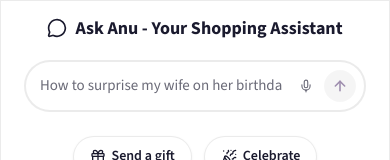
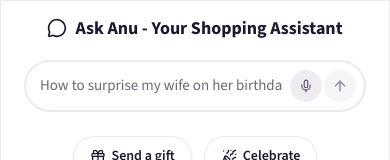
Before and after one commit to pasindu-jayasena/KaprukaAgentChallenge, a Next.js app: page / in a window 390 px wide. Shown: the part 140-300 px from the top of the page. Built offline with nearby package versions, Linux system fonts and the light colour scheme.

Commit message:
Harden mobile input controls

```diff
--- a/app/globals.css
+++ b/app/globals.css
@@ -1051,12 +1051,22 @@ html[lang='ta'] body { font-family: var(--font-noto-tamil), var(--font-source-sa
     visibility: visible !important;
     opacity: 1 !important;
     flex: 0 0 2rem;
-    color: var(--text-muted);
-    background: transparent;
+    color: #5f4b75 !important;
+    background: rgba(64, 31, 96, 0.08) !important;
+    border-radius: 999px;
+    position: relative;
+    z-index: 3;
   }
 
   .home-input-wrap .input-actions button[aria-label='Send'] {
     flex: 0 0 2rem;
+    position: relative;
+    z-index: 3;
+  }
+
+  [data-theme='dark'] .home-input-wrap .input-actions button[aria-label='Voice input'] {
+    color: rgba(255, 255, 255, 0.82) !important;
+    background: rgba(255, 255, 255, 0.1) !important;
   }
 }
 
@@ -1074,9 +1084,23 @@ html[lang='ta'] body { font-family: var(--font-noto-tamil), var(--font-source-sa
     color: var(--text-primary);
   }
 
-  .input-send-btn:hover:not(:disabled) {
+  .input-send-btn:hover:not(:disabled),
+  .input-send-btn:focus:not(:disabled) {
     background: #FCE22A;
     box-shadow: 0 2px 8px rgba(252, 226, 42, 0.3);
+    transform: none;
+  }
+
+  .home-input-wrap .input-actions button[aria-label='Voice input']:hover,
+  .home-input-wrap .input-actions button[aria-label='Voice input']:focus {
+    color: #5f4b75 !important;
+    background: rgba(64, 31, 96, 0.08) !important;
+  }
+
+  [data-theme='dark'] .home-input-wrap .input-actions button[aria-label='Voice input']:hover,
+  [data-theme='dark'] .home-input-wrap .input-actions button[aria-label='Voice input']:focus {
+    color: rgba(255, 255, 255, 0.82) !important;
+    background: rgba(255, 255, 255, 0.1) !important;
   }
 
   .kap-nav-icon:hover,
--- a/lib/i18n/en.ts
+++ b/lib/i18n/en.ts
@@ -38,7 +38,7 @@ const en = {
     title: 'Anu - Kapruka shopping assistant',
     openingHeadline: 'What would you like Anu to handle today?',
     openingSub: 'Your way to the perfect find on Kapruka.',
-    openingPlaceholder: 'How to surprise my wife on her birthday?',
+    openingPlaceholder: 'How to surprise my wife on her birthday',
     headline: 'What can I help you find today?',
     subhead: 'Groceries, gifts, electronics, fashion - tell me what you need.',
     placeholder: 'Ask, refine, or tell me what changed…',
--- a/lib/i18n/si.ts
+++ b/lib/i18n/si.ts
@@ -40,7 +40,7 @@ const si = {
     title: 'Anu · Kapruka concierge',
     openingHeadline: 'අද Anu ඔබ වෙනුවෙන් මොනවද කරන්නේ?',
     openingSub: 'Kapruka එකේ හොඳම දේට ඔබේ මාර්ගය.',
-    openingPlaceholder: '\u0db8\u0d9c\u0dda \u0db6\u0dd2\u0dbb\u0dd2\u0db3\u0dd2\u0dba\u0d9c\u0dda \u0d8b\u0db4\u0db1\u0dca\u0daf\u0dd2\u0db1\u0dba\u0da7 \u0d9a\u0ddc\u0dc4\u0ddc\u0db8\u0daf \u0db4\u0dd4\u0daf\u0dd4\u0db8 \u0d9a\u0dbb\u0db1\u0dca\u0db1\u0daf?',
+    openingPlaceholder: '\u0db8\u0d9c\u0dda \u0db6\u0dd2\u0dbb\u0dd2\u0db3\u0dd2\u0dba\u0d9c\u0dda \u0d8b\u0db4\u0db1\u0dca\u0daf\u0dd2\u0db1\u0dba\u0da7 \u0d9a\u0ddc\u0dc4\u0ddc\u0db8\u0daf \u0db4\u0dd4\u0daf\u0dd4\u0db8 \u0d9a\u0dbb\u0db1\u0dca\u0db1\u0daf',
     headline: 'අද මම ඔබට මොනවද හොයා දෙන්නේ?',
     subhead: '\u0dc3\u0dd2\u0dbd\u0dca\u0dbd\u0dbb \u0db6\u0da9\u0dd4, \u0dad\u0dd1\u0d9c\u0dd2, \u0d89\u0dbd\u0dd9\u0d9a\u0dca\u0da7\u0dca\u200d\u0dbb\u0ddc\u0db1\u0dd2\u0d9a, \u0dc0\u0dd2\u0dbd\u0dcf\u0dc3\u0dd2\u0dad\u0dcf - \u0d94\u0db6\u0da7 \u0d85\u0dc0\u0dc1\u0dca\u200d\u0dba \u0daf\u0dda \u0d9a\u0dd2\u0dba\u0db1\u0dca\u0db1.',
     placeholder: 'අහන්න, වෙනස් කරන්න, හෝ මොකද වුණේ කියන්න…',
--- a/lib/i18n/ta.ts
+++ b/lib/i18n/ta.ts
@@ -40,7 +40,7 @@ const ta = {
     title: 'Anu · Kapruka concierge',
     openingHeadline: 'இன்று Anu உங்களுக்காக என்ன செய்ய வேண்டும்?',
     openingSub: 'Kapruka-வில் சரியான பொருளுக்கு உங்கள் பாதை.',
-    openingPlaceholder: '\u0b8e\u0ba9\u0bcd \u0bae\u0ba9\u0bc8\u0bb5\u0bbf\u0baf\u0bbf\u0ba9\u0bcd \u0baa\u0bbf\u0bb1\u0ba8\u0bcd\u0ba4\u0ba8\u0bbe\u0bb3\u0bbf\u0bb2\u0bcd \u0b8e\u0baa\u0bcd\u0baa\u0b9f\u0bbf \u0b86\u0b9a\u0bcd\u0b9a\u0bb0\u0bbf\u0baf\u0baa\u0bcd\u0baa\u0b9f\u0bc1\u0ba4\u0bcd\u0ba4\u0bc1\u0bb5\u0ba4\u0bc1?',
+    openingPlaceholder: '\u0b8e\u0ba9\u0bcd \u0bae\u0ba9\u0bc8\u0bb5\u0bbf\u0baf\u0bbf\u0ba9\u0bcd \u0baa\u0bbf\u0bb1\u0ba8\u0bcd\u0ba4\u0ba8\u0bbe\u0bb3\u0bbf\u0bb2\u0bcd \u0b8e\u0baa\u0bcd\u0baa\u0b9f\u0bbf \u0b86\u0b9a\u0bcd\u0b9a\u0bb0\u0bbf\u0baf\u0baa\u0bcd\u0baa\u0b9f\u0bc1\u0ba4\u0bcd\u0ba4\u0bc1\u0bb5\u0ba4\u0bc1',
     headline: 'இன்று என்ன தேட வேண்டும்?',
     subhead: '\u0bae\u0bb3\u0bbf\u0b95\u0bc8, \u0baa\u0bb0\u0bbf\u0b9a\u0bc1, \u0bae\u0bbf\u0ba9\u0bcd\u0ba9\u0ba3\u0bc1, \u0baa\u0bc7\u0bb7\u0ba9\u0bcd - \u0b89\u0b99\u0bcd\u0b95\u0bb3\u0bc1\u0b95\u0bcd\u0b95\u0bc1 \u0ba4\u0bc7\u0bb5\u0bc8\u0baf\u0bbe\u0ba9\u0ba4\u0bc8 \u0b9a\u0bca\u0bb2\u0bcd\u0bb2\u0bc1\u0b99\u0bcd\u0b95\u0bb3\u0bcd.',
     placeholder: 'கேளுங்கள், மாற்றுங்கள், அல்லது என்ன மாறியது சொல்லுங்கள்…',
```
